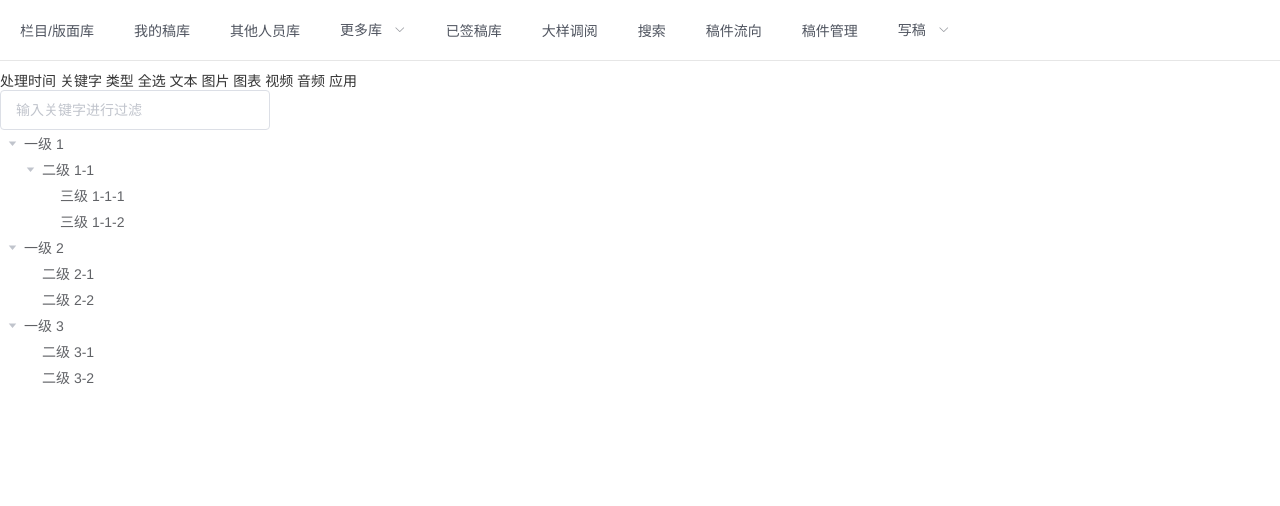
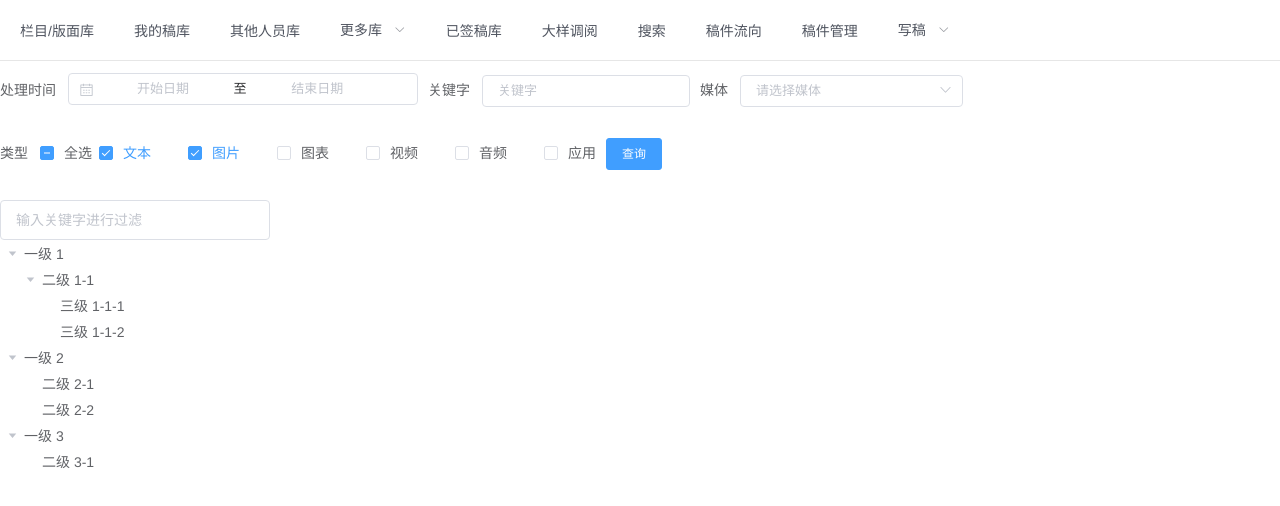
Before and after one commit to liqin999/web, a Vue app: page /columnsLayout in a window 1280 px wide. Shown: the top 506 px of the page. Built offline with nearby package versions, Linux system fonts and the light colour scheme.

Commit message:
顶部搜索表单

```diff
--- /dev/null
+++ b/src/components/searchConditions/searchInput.vue
@@ -0,0 +1,105 @@
+<template>
+        <el-form :inline="true" :model="searchForm" >
+            <el-form-item label="处理时间">
+                 <el-date-picker
+                        v-model="searchForm.dateValue"
+                        size="small"
+                        type="daterange"
+                        align="right"
+                        unlink-panels
+                        range-separator="至"
+                        start-placeholder="开始日期"
+                        end-placeholder="结束日期"
+                        :picker-options="pickerOptions2">
+                    </el-date-picker>
+            </el-form-item>
+             <el-form-item label="关键字">
+                <el-input size="small" v-model="searchForm.keywords" placeholder="关键字"></el-input>
+            </el-form-item>
+
+            <slot name="media"></slot>
+
+            <el-form-item label="类型">
+                 <el-checkbox :indeterminate="searchForm.isIndeterminate" v-model="searchForm.checkAll" @change="handleCheckAllChange">全选</el-checkbox>
+                 <el-checkbox-group style="display:inline-block" v-model="searchForm.checkedTypes" @change="handleCheckedTypesChange">
+                        <el-checkbox class="che" v-for="type in allTypes" :label="type" :key="type">{{type}}</el-checkbox>
+                 </el-checkbox-group>
+            </el-form-item>
+            <el-form-item>
+                <el-button type="primary" size="small" @click="onSearch">查询</el-button>
+            </el-form-item>
+         </el-form>
+
+</template>
+<script>
+
+export default {
+    props:{
+          searchForm: {
+            type: Object,
+            required: true
+          },
+          allTypes:{
+              type: Array,
+              default:['文本', '图片','图表','视频','音频','应用']
+          }
+    },
+    data(){
+        return{
+               pickerOptions2: {
+                    shortcuts: [{
+                        text: '最近一周',
+                        onClick(picker) {
+                        const end = new Date();
+                        const start = new Date();
+                        start.setTime(start.getTime() - 3600 * 1000 * 24 * 7);
+                        picker.$emit('pick', [start, end]);
+                        }
+                    }, {
+                        text: '最近一个月',
+                        onClick(picker) {
+                        const end = new Date();
+                        const start = new Date();
+                        start.setTime(start.getTime() - 3600 * 1000 * 24 * 30);
+                        picker.$emit('pick', [start, end]);
+                        }
+                    }, {
+                        text: '最近三个月',
+                        onClick(picker) {
+                        const end = new Date();
+                        const start = new Date();
+                        start.setTime(start.getTime() - 3600 * 1000 * 24 * 90);
+                        picker.$emit('pick', [start, end]);
+                        }
+                    }]
+            },
+
+        }
+    },
+    mounted(){
+
+    },
+    methods:{
+        handleCheckAllChange(val) {
+            this.searchForm.checkedTypes = val ? this.allTypes : [];
+            this.searchForm.isIndeterminate = false;
+        },
+        handleCheckedTypesChange(value) {
+            let checkedCount = value.length;
+            this.searchForm.checkAll = checkedCount === this.allTypes.length;
+            this.searchForm.isIndeterminate = checkedCount > 0 && checkedCount < this.allTypes.length;
+        },
+        onSearch(){
+            this.$emit("sendFormData",this.searchForm)
+        }
+    }
+}
+</script>
+<style lang="scss" scoped>
+   .che{
+       margin-left: 7px;
+   }
+</style>
+<style>
+
+</style>
--- a/src/pages/columnsLayout/index.vue
+++ b/src/pages/columnsLayout/index.vue
@@ -1,16 +1,14 @@
 <template>
     <div>
        <div class="serchBar">
-           处理时间
-           关键字
-           类型
-           全选
-           文本
-           图片
-           图表
-           视频
-           音频
-           应用
+           <search-input :searchForm="searchForm" :allTypes = "allTypes" @sendFormData="getFormData">
+               <el-form-item label="媒体" slot="media">
+                    <el-select v-model="searchForm.media"  size="small"  placeholder="请选择媒体">
+                        <el-option label="媒体一" value="shanghai"></el-option>
+                        <el-option label="媒体二" value="beijing"></el-option>
+                    </el-select>
+               </el-form-item>
+           </search-input>
        </div>
        <div class="leftCon">
            <left-menu :treeData="data2" :defaultProps="defaultProps" @sendTreeObj="getTreeObj"></left-menu>
@@ -22,13 +20,25 @@
 </template>
 <script>
 import leftMenu from "@/components/treeMenu/leftTree.vue";
+import searchInput from "@/components/searchConditions/searchInput.vue";
 export default {
     components: {
-        leftMenu
+        leftMenu,
+        searchInput
     },
     data(){
         return{
-              data2: [
+             searchForm: {
+                dateValue: '',
+                keywords: '',
+                checkAll: false,
+                media:'',
+                checkedTypes: ['文本', '图片'],
+                isIndeterminate:true
+             },
+             allTypes: ['文本', '图片','图表','视频','音频','应用'],
+
+             data2: [
                     {
                     id: 1,
                     label: '一级 1',
@@ -83,7 +93,12 @@ export default {
     methods:{
         getTreeObj(data){//获得树形菜单的对象
             console.log("获得自组件的点击的节点对象",data)
-        }
+        },
+
+        getFormData(data){//搜索表单的选项
+             console.log("获得自组件的搜索框数据",data)
+        },
+
     }
 }
 </script>
```
